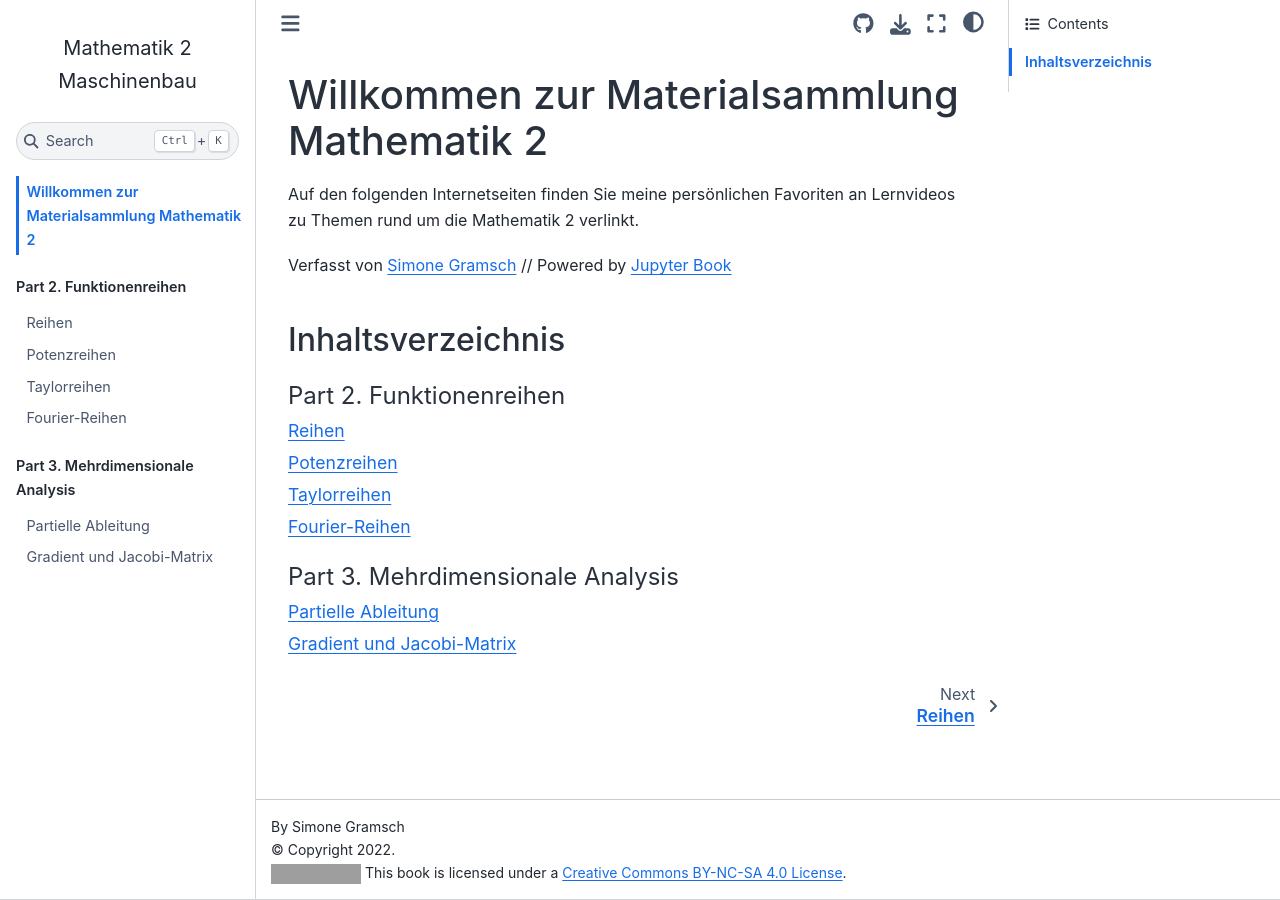
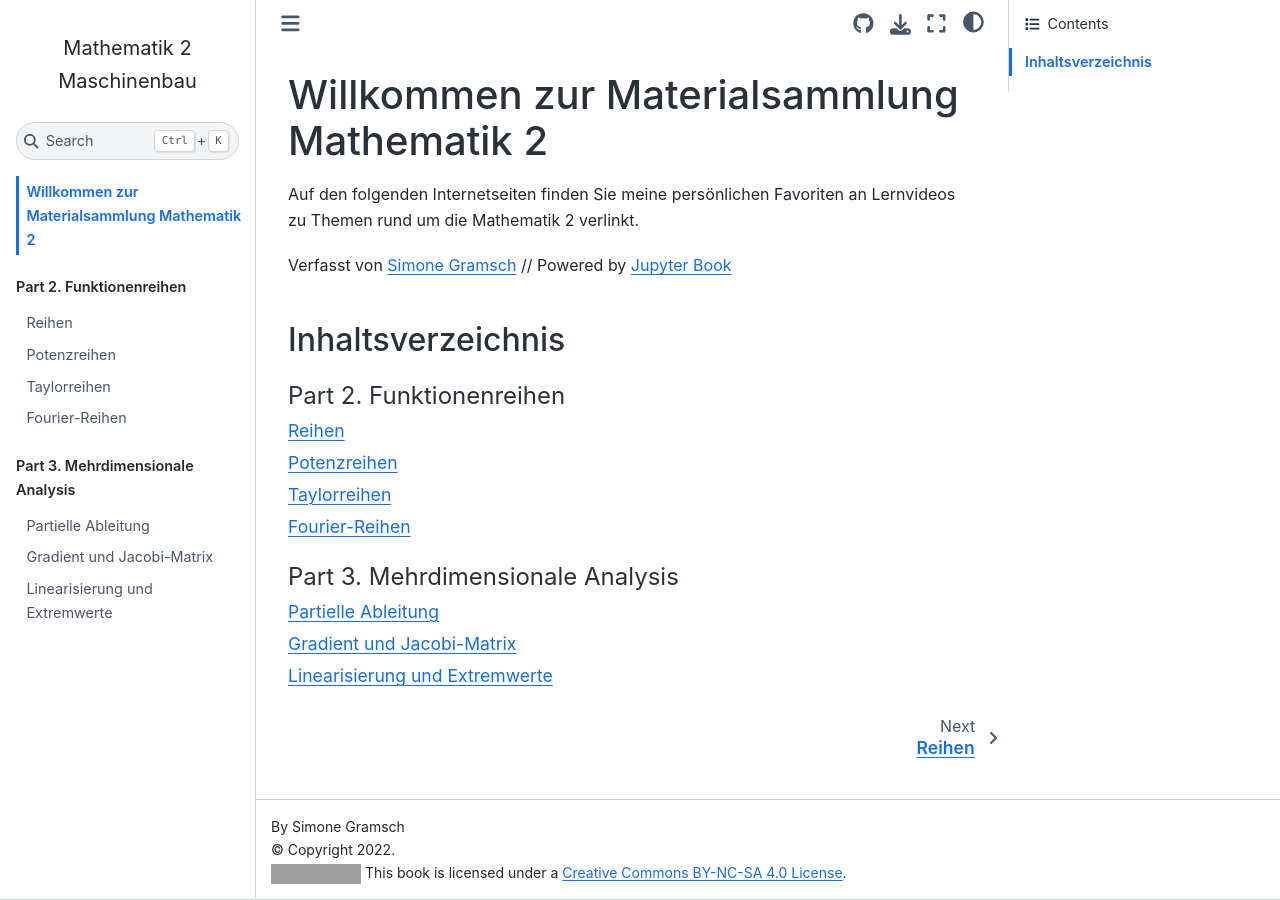
Before and after one commit to gramschs/book_mathe02, a Jupyter Book: the page built from doc/intro.md, in a window 1280 px wide. Built offline with Jupyter Book 1.0.4 settings and Sphinx 7.4.7 and the Sphinx Book theme 1.1.4, drawn with Linux system fonts in a browser that asks for light colours; grey boxes are pictures that could not be loaded.

```diff
--- a/doc/_toc.yml
+++ b/doc/_toc.yml
@@ -20,3 +20,5 @@ parts:
     title: Partielle Ableitung
   - file: part07
     title: Gradient und Jacobi-Matrix
+  - file: part08
+    title: Linearisierung und Extremwerte
```
Also changed, not shown: doc/part08.ipynb (added).
